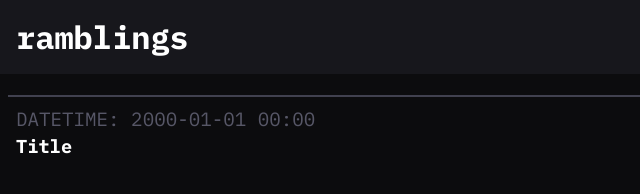
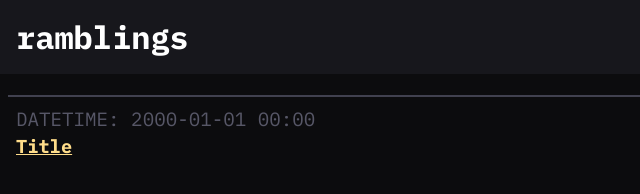
Before and after one commit to 0xE1C411F/0xE1C411F.github.io, a plain HTML site: page index.html in a window 1280 px wide. In both pictures the pointer is over the element "Title". Shown: the full height of the page, 0-640 px from the left. Drawn offline with Linux system fonts and the light colour scheme.

Commit message:
Update .css

```diff
--- a/css/e1c411f.css
+++ b/css/e1c411f.css
@@ -70,3 +70,8 @@ pre>code {
   margin: 8px;
   padding: 8px;
 }
+
+.pagelink:hover>h3 {
+  color: #ffdd8a;
+  text-decoration: underline;
+}
```
